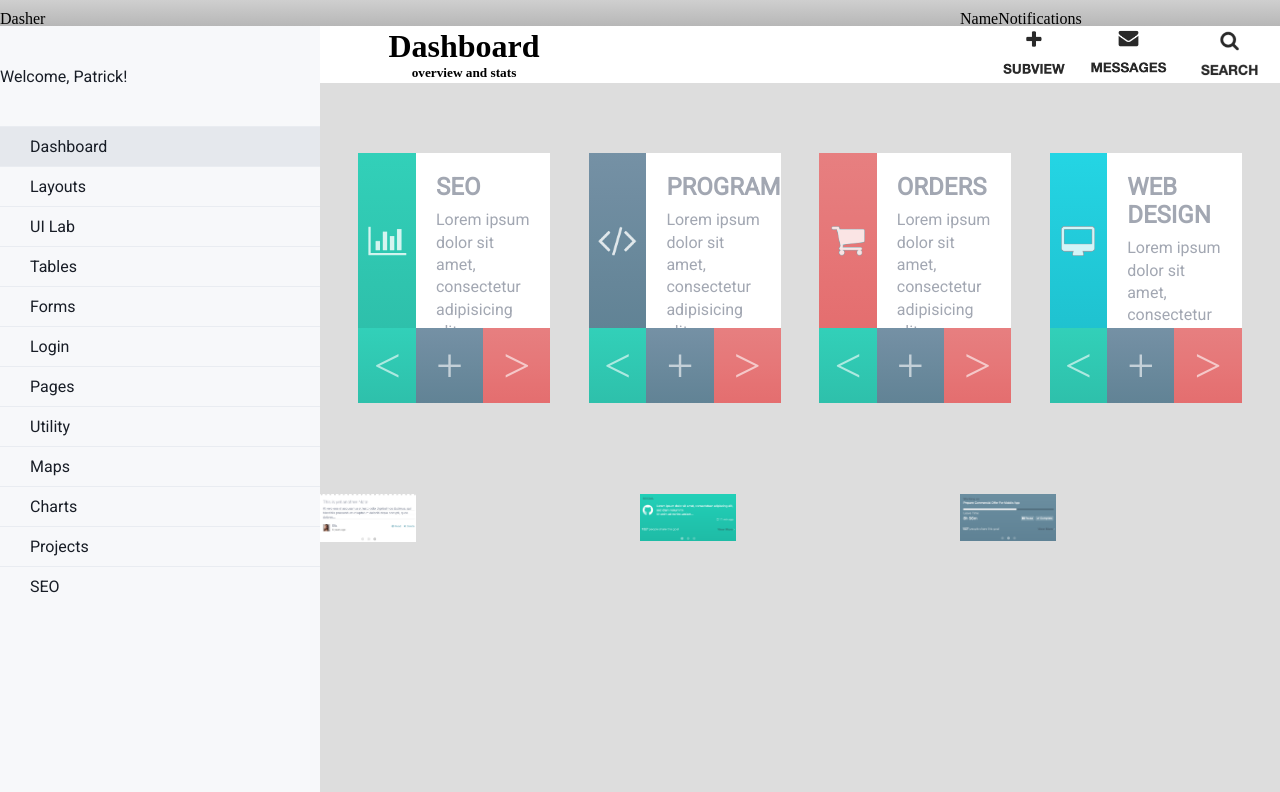
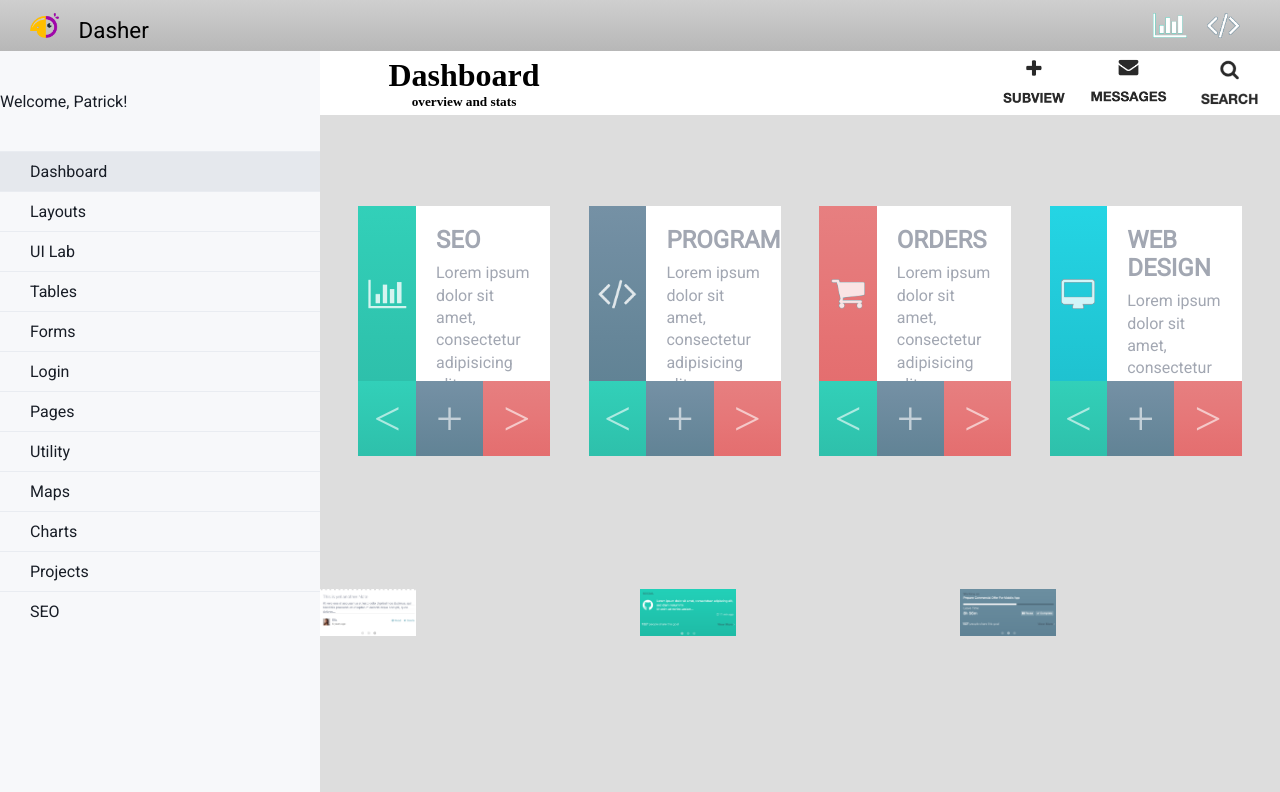
Before and after one commit to pat-white-code/ACA_web101_patrick_white, a plain HTML site: page src/checkpoint-1/checkpoint-1.html in a window 1280 px wide. Shown: the top 792 px of the page. Drawn offline with Linux system fonts and the light colour scheme; grey boxes are pictures that could not be loaded.

Commit message:
starts reformatting middle-dash

```diff
--- a/src/checkpoint-1/checkpoint-1.html
+++ b/src/checkpoint-1/checkpoint-1.html
@@ -12,11 +12,13 @@
 </head>
 <body>
   <div class="grid-container">
-    <div class="header-1"><p>Dasher</p>
+    <div class="header-1">
+      <img src="img/dasher-logo.png" />
+      <p>Dasher</p>
     </div>
     <div class="header-2">
-      <p>Name</p>
-      <p>Notifications</p>
+      <img src="img/graph.png" />
+      <img src="img/code-brackets.png" />
     </div>
     <div class="nav">
       <div class="nav-header">
--- a/src/checkpoint-1/style.css
+++ b/src/checkpoint-1/style.css
@@ -75,12 +75,29 @@ p {
   grid-area: header-1;
   background-image: var(--lightgray-gradiant);
   display: flex;
+  justify-content: space-evenly;
+  align-items: center;
+  font-family: 'roboto', sans-serif;
+  font-size: 1.4em;
+}
+
+.header-1 img {
+  height: 50%;
+  justify-content: flex-start;
 }
 
 .header-2 {
   grid-area: header-2;
   background-image: var(--lightgray-gradiant);
   display: flex;
+  align-items: center;
+  justify-content: flex-end;
+  padding-right: 20px;
+}
+
+.header-2 img {
+  height: 50%;
+  padding-right: 20px;
 }
 
 .nav {
@@ -388,11 +405,20 @@ clock-item:nth-of-type(2) {
   /* REFORMS GRID LAYOUT TO CREATE ASIDE BAR */
   .grid-container {
     grid-template-columns: 25% 50% 25%;
-    grid-template-rows: 2.3% 5% 1fr;
+    grid-template-rows: 4% 5% 1fr;
     grid-template-areas:
       "header-1 header-1 header-2"
       "aside nav nav"
       "aside dash dash"
+  }
+
+  .header-1 {
+    justify-content: flex-start;
+    padding-left: 30px;
+  }
+
+  .header-1 p {
+    margin-left: 20px;
   }
 
   .aside {
```
